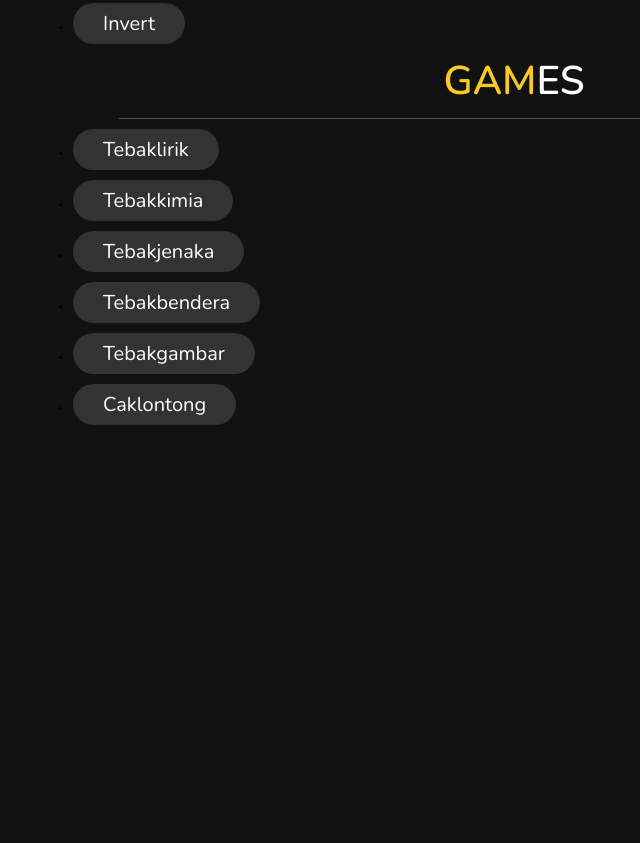
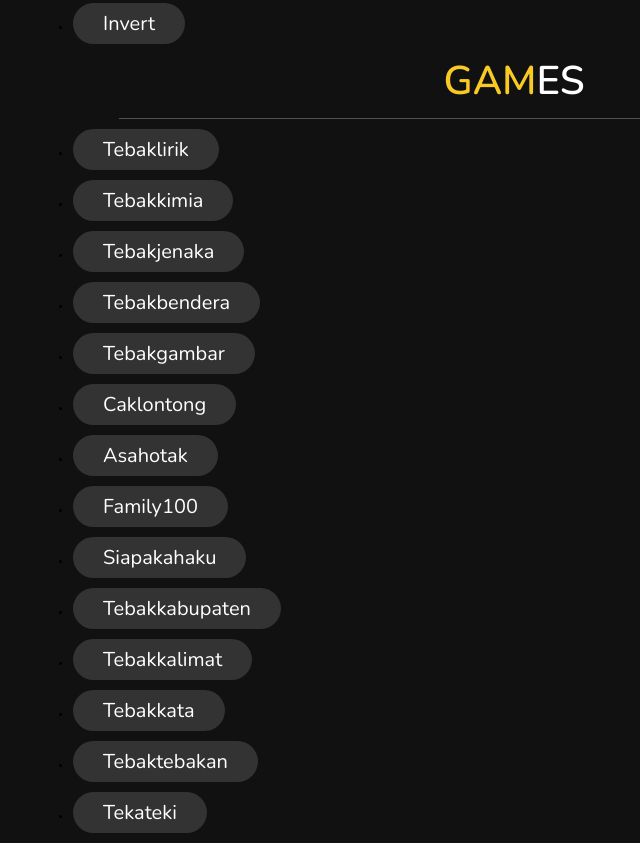
Before and after one commit to EkaBotWhatsapp/JAYBOTz-api, a website: page views/index.html in a window 1280 px wide. Shown: the part 3667-4510 px from the top of the page, without its empty margins (301-941 px from the left). Before the commit the page ends 4102 px from the top, so only its background shows below. Drawn offline with nearby package versions, Linux system fonts and the light colour scheme; files that its build step writes are made by us from their sources; files whose address does not match are found by name.

Commit message:
Update index.html

```diff
--- a/views/index.html
+++ b/views/index.html
@@ -84,7 +84,14 @@
     <li><a href="/api/tebakbendera?apikey=JAYBOTz"><button class="btn">tebakbendera</button></a></li>
     <li><a href="/api/tebakgambar?apikey=JAYBOTz"><button class="btn">tebakgambar</button></a></li>
     <li><a href="/api/caklontong?apikey=JAYBOTz"><button class="btn">caklontong</button></a></li>
-
+    <li><a href="/api/asahotak?apikey=JAYBOTz"><button class="btn">asahotak</button></a></li>
+    <li><a href="/api/family100?apikey=JAYBOTz"><button class="btn">family100</button></a></li>
+    <li><a href="/api/siapakahaku?apikey=JAYBOTz"><button class="btn">siapakahaku</button></a></li>
+    <li><a href="/api/tebakkabupaten?apikey=JAYBOTz"><button class="btn">tebakkabupaten</button></a></li>
+    <li><a href="/api/tebakkalimat?apikey=JAYBOTz"><button class="btn">tebakkalimat</button></a></li>
+    <li><a href="/api/tebakkata?apikey=JAYBOTz"><button class="btn">tebakkata</button></a></li>
+    <li><a href="/api/tebaktebakan?apikey=JAYBOTz"><button class="btn">tebaktebakan</button></a></li>
+    <li><a href="/api/tekateki?apikey=JAYBOTz"><button class="btn">tekateki</button></a></li>
 
 
 </section>
```
